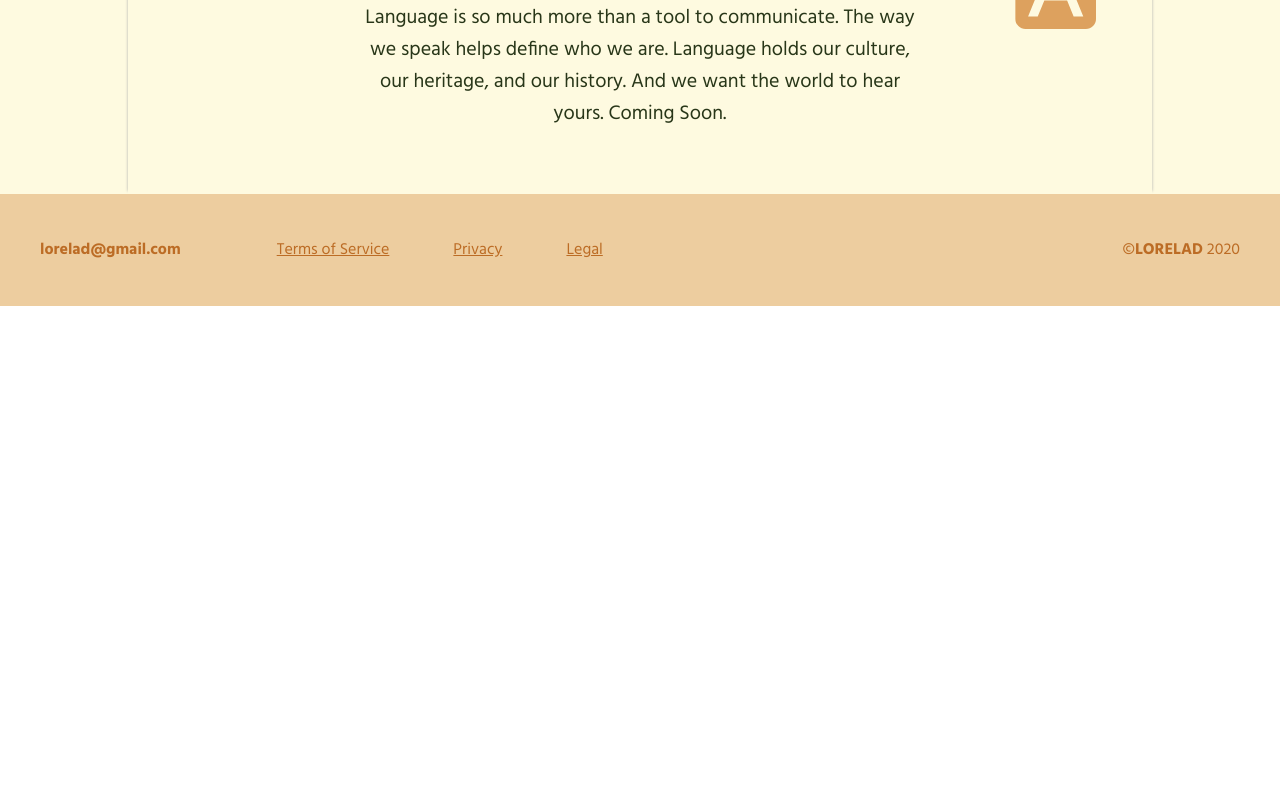
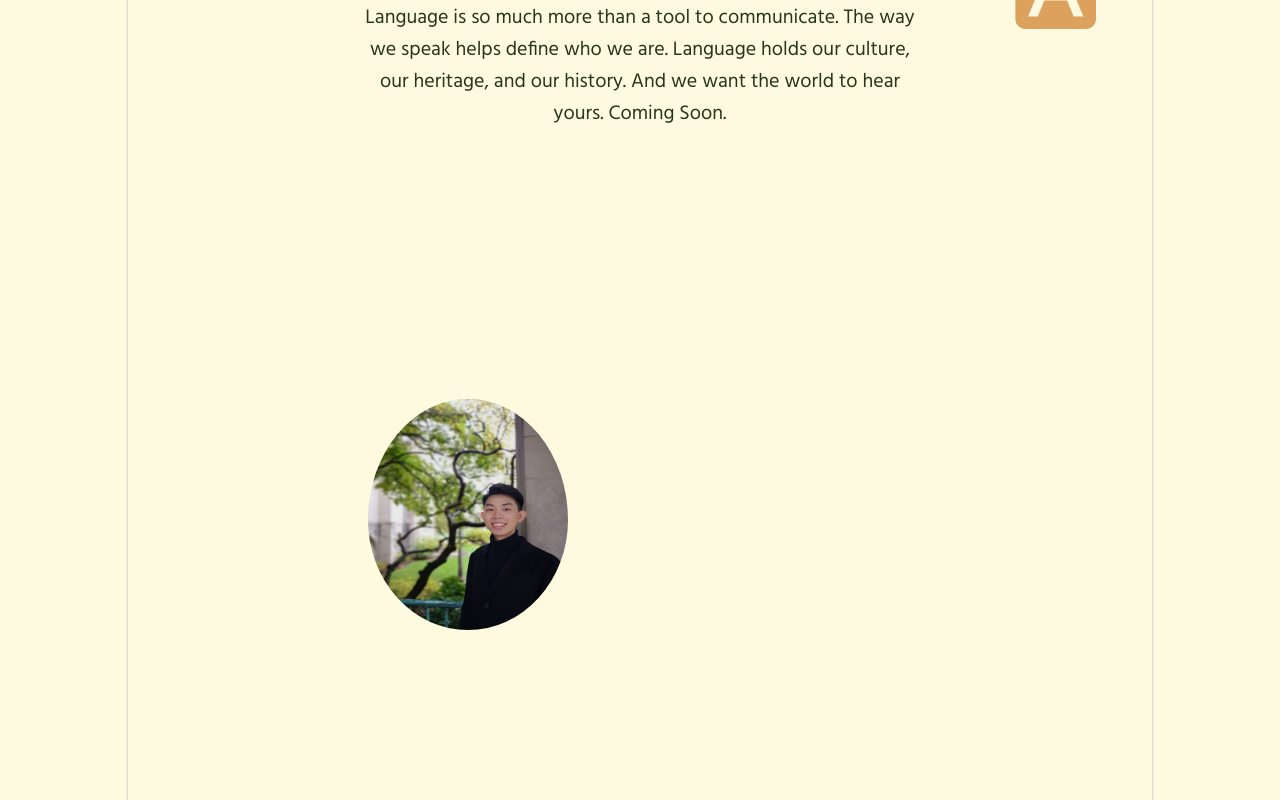
Before and after one commit to Jon-S-Hall/LORELAD, a Next.js app in the folder frontend/: page /about in a window 1280 px wide. Shown: the part 860-1660 px from the top of the page. Before the commit the page ends 1166 px from the top, so only its background shows below. Built offline with nearby package versions, Linux system fonts and the light colour scheme; a web font is replaced by a local one.

Commit message:
add profile image

```diff
--- a/frontend/pages/about.js
+++ b/frontend/pages/about.js
@@ -1,6 +1,8 @@
 import Head from "next/head";
+
 import about_styles from "../styles/About.module.css"; //import styles specific to about page
 import Layout from "../components/Layout"; //import common layout styles. notice that we're importing a JS class
+
 
 const About = (props) => (
   <Layout
@@ -81,6 +83,9 @@ const About = (props) => (
                 Coming Soon.
               </p>
             </div>
+            <div>
+            <img alt="Yuhao He" src="/yuhao_img.jpg" width="200" height="300" className={about_styles.img}/>
+            </div>
           </section>
         </div>
       </main>
--- a/frontend/styles/About.module.css
+++ b/frontend/styles/About.module.css
@@ -80,3 +80,9 @@
   top: 9rem;
   right: 3.5em;
 }
+
+.img{
+    border-radius: 50%;
+    padding: 1.8rem 0 2.5rem;
+    margin: 15rem;
+}
```
Also changed, not shown: frontend/public/yuhao_img.jpg (added), 1 other file (tests, documents, lock files or other folders).
